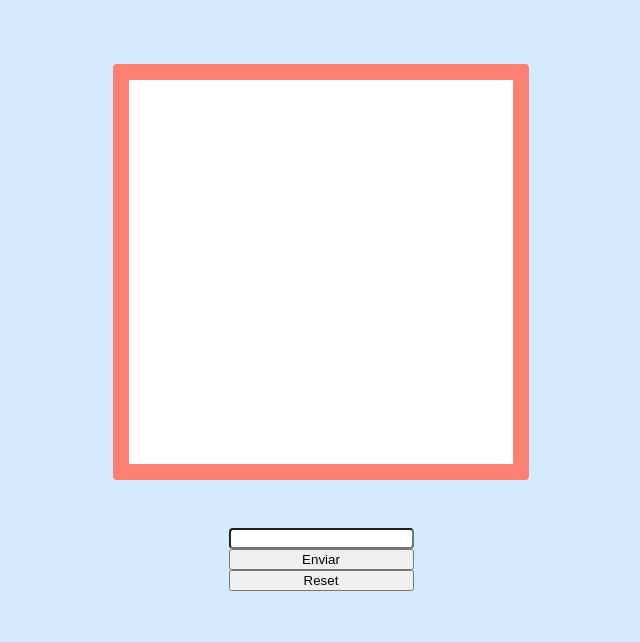
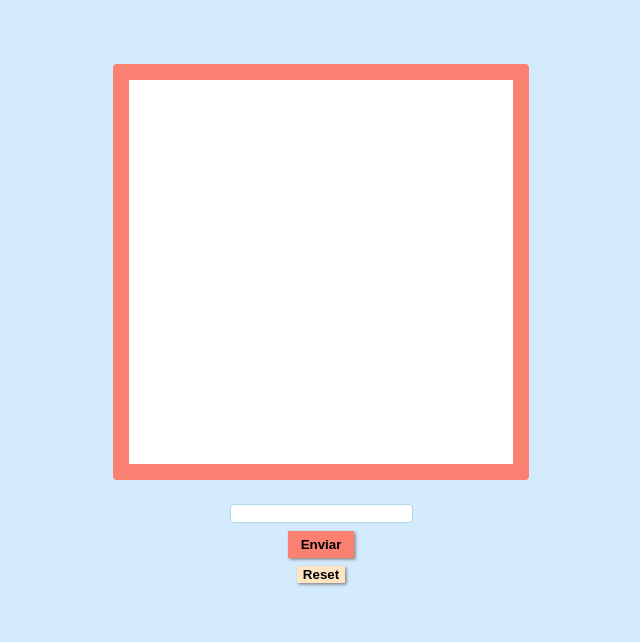
Before and after one commit to carolrochafloro/front-end-practice, a plain HTML site: page etch-a-sketch/index.html in a window 1280 px wide. Shown: the whole page, without its empty margins (319-959 px from the left). Drawn offline with Linux system fonts and the light colour scheme.

Commit message:
Botões estilizados

```diff
--- a/etch-a-sketch/style.css
+++ b/etch-a-sketch/style.css
@@ -30,16 +30,34 @@ body {
 
 .options {
   display: grid;
-  position: relative;
   align-items: center;
   justify-content: center;
-  padding: 3em;
+  padding: 1em;
+  gap: 0.5em;
 }
 
 input[type='number'] {
   border-radius: 4px;
+  border: 1px solid lightblue;
 }
 
 .response {
   color: red;
 }
+
+button {
+  width: min-content;
+  justify-self: center;
+  border: none;
+  box-shadow: 1px 1px 3px 0.5px gray;
+  font-weight: bold;
+}
+.submit {
+  width: 5em;
+  height: 2em;
+  background-color: salmon;
+}
+
+.reset {
+  background-color: bisque;
+}
```
